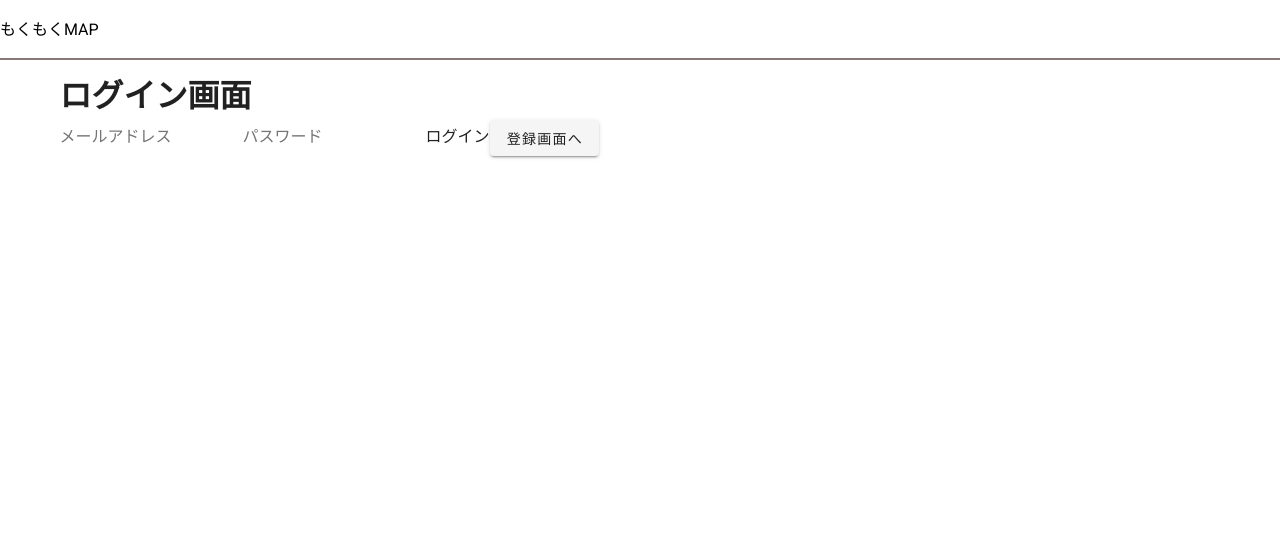
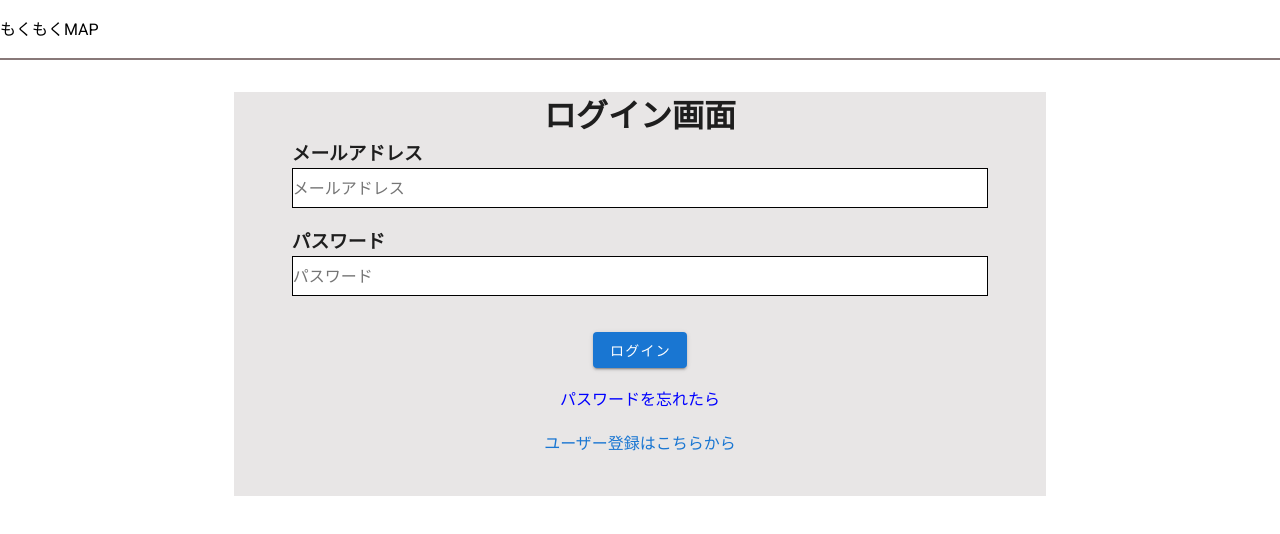
Before and after one commit to rintarouchida/spa_projects, a Nuxt app in the folder frontend/: page /auth/login in a window 1280 px wide. Shown: the top 534 px of the page. Built offline with nearby package versions, Linux system fonts and the light colour scheme.

Commit message:
fix: fix_login_fnc

```diff
--- a/frontend/pages/auth/login.vue
+++ b/frontend/pages/auth/login.vue
@@ -1,10 +1,16 @@
 <template>
-  <div>
-    <h1>ログイン画面</h1>
-    <input type="text" v-model="email" placeholder="メールアドレス">
-    <input type="password" v-model="password" placeholder="パスワード">
-    <button @click="login">ログイン</button>
-    <v-btn to="/auth/register">登録画面へ</v-btn>
+  <div style="text-align:center;">
+    <div class="login_form">
+      <h1>ログイン画面</h1>
+      <h3 class="login_items">メールアドレス</h3>
+      <input class="input_form" type="text" v-model="email" placeholder="メールアドレス"><br>
+      <h3 class="login_items">パスワード</h3>
+      <input class="input_form" type="password" v-model="password" placeholder="パスワード"><br>
+      <p class="failed_message">{{error_message}}</p>
+      <v-btn color="primary" @click="login">ログイン</v-btn>
+      <router-link to="#" class="links" style="text-decoration: none; color:blue;">パスワードを忘れたら</router-link>
+      <router-link to="/auth/register" class="links">ユーザー登録はこちらから</router-link>
+    </div>
   </div>
 </template>
 
@@ -14,7 +20,8 @@
         data() {
             return {
                 email: null,
-                password: null
+                password: null,
+                error_message: null,
             }
         },
         methods: {
@@ -36,10 +43,42 @@
                     console.log(response);
                 } catch (error) {
                     // ログインに失敗したら、コンソールに出力する
-                    window.alert("ログイン失敗");
-                    console.log(error);
+                    this.error_message = error.response.data.message;
                 }
             }
         }
     }
 </script>
+
+<style>
+.login_form{
+    margin-top:20px;
+    margin-left:15%;
+    width:70%;
+    padding-left:5%;
+    padding-right:5%;
+    background-color:#E8E6E6;
+    padding-bottom: 20px;
+  }
+  .login_items{
+    text-align:left;
+  }
+  .input_form{
+    border: 1px solid black;
+    background-color: white;
+    width:100%;
+    height:40px;
+    margin-bottom:20px;
+  }
+  .links {
+    display:block;
+    text-decoration: none;
+    color:blue;
+    margin-top:20px;
+    margin-bottom:20px;
+  }
+  .failed_message{
+    color:red;
+    text-align:left;
+  }
+</style>
```
